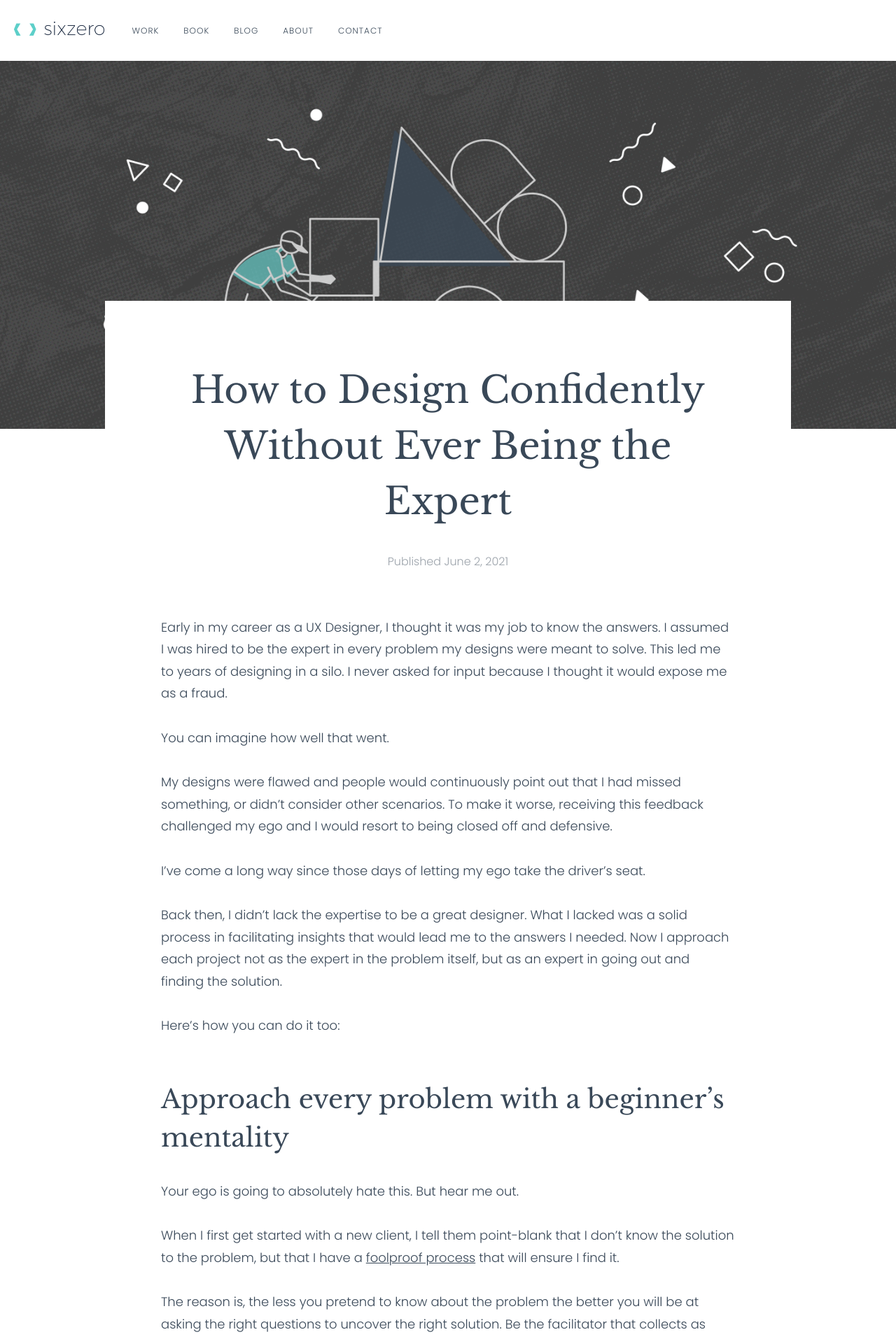
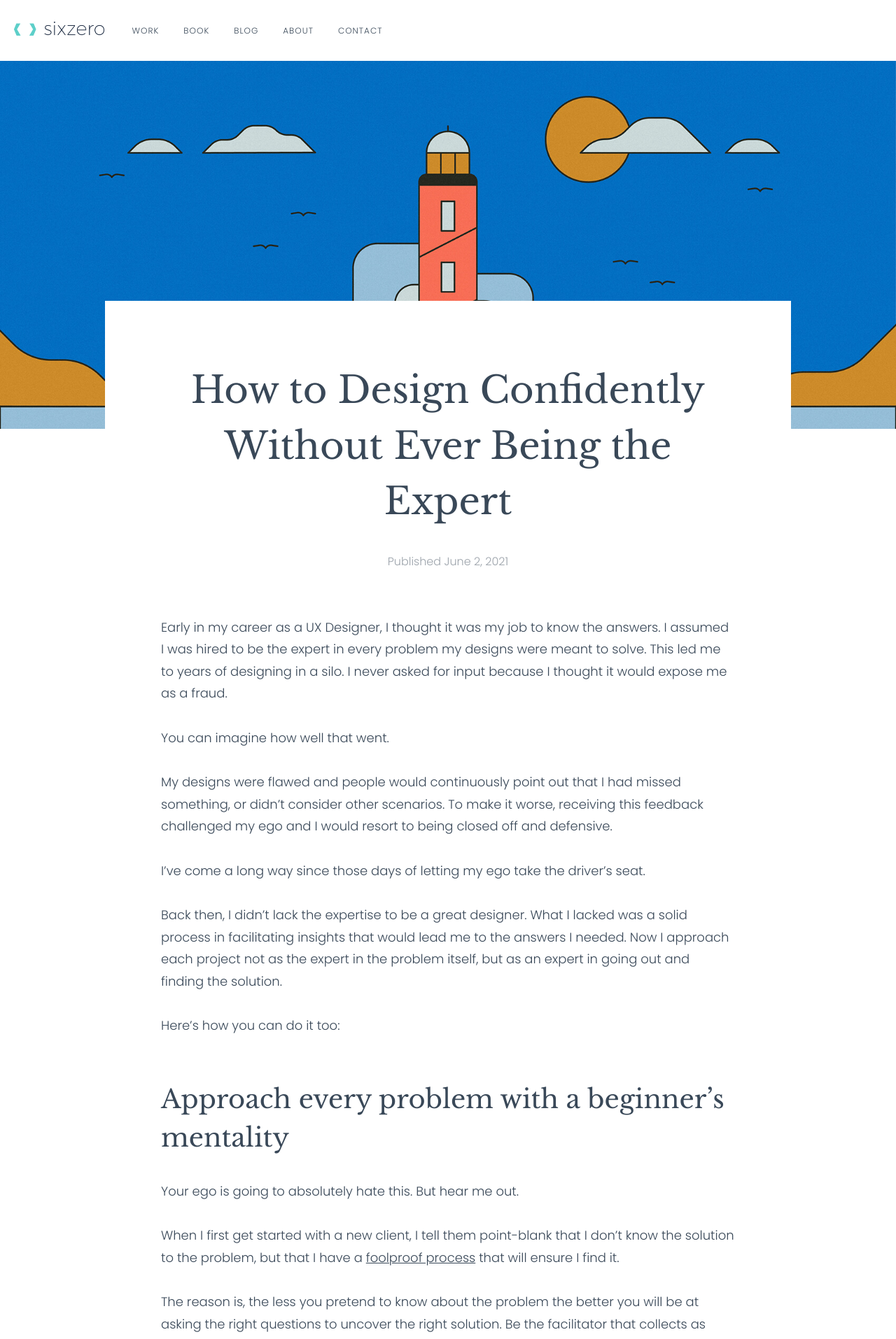
Before and after one commit to teamsixzero/teamsixzero.github.io, a Jekyll site: the page built from _posts/2021-06-02-how-to-design-confidently-without-ever-being-the-expert.md, in a window 1280 px wide. Shown: the top 1914 px of the page at 70% size. Built offline with Jekyll 4.4.1, drawn with Linux system fonts in a browser that asks for light colours; nearby versions of some CDN libraries.

Commit message:
fix image for blog post

```diff
--- a/_posts/2021-06-02-how-to-design-confidently-without-ever-being-the-expert.md
+++ b/_posts/2021-06-02-how-to-design-confidently-without-ever-being-the-expert.md
@@ -5,9 +5,9 @@
 title: How to Design Confidently Without Ever Being the Expert
 body_class: has-no-box-shadow
 published_at: 2021-06-02
-image_url: /assets/img/blogs/design-confidently-without-ever-being-the-expert.png
+image_url: /assets/img/blogs/design-confidently-without-ever-being-the-expert.jpg
 image_alt: An illustration of basic shapes
-og_image: https://sixzero.co/assets/img/blogs/design-confidently-without-ever-being-the-expert.png--og.png
+og_image: https://sixzero.co/assets/img/blogs/design-confidently-without-ever-being-the-expert.png--og.jpg
 image_position: center center
 ---
 
```
Also changed, not shown: assets/img/blogs/design-confidently-without-ever-being-the-expert--og.jpg (added), assets/img/blogs/design-confidently-without-ever-being-the-expert.jpg (added).
